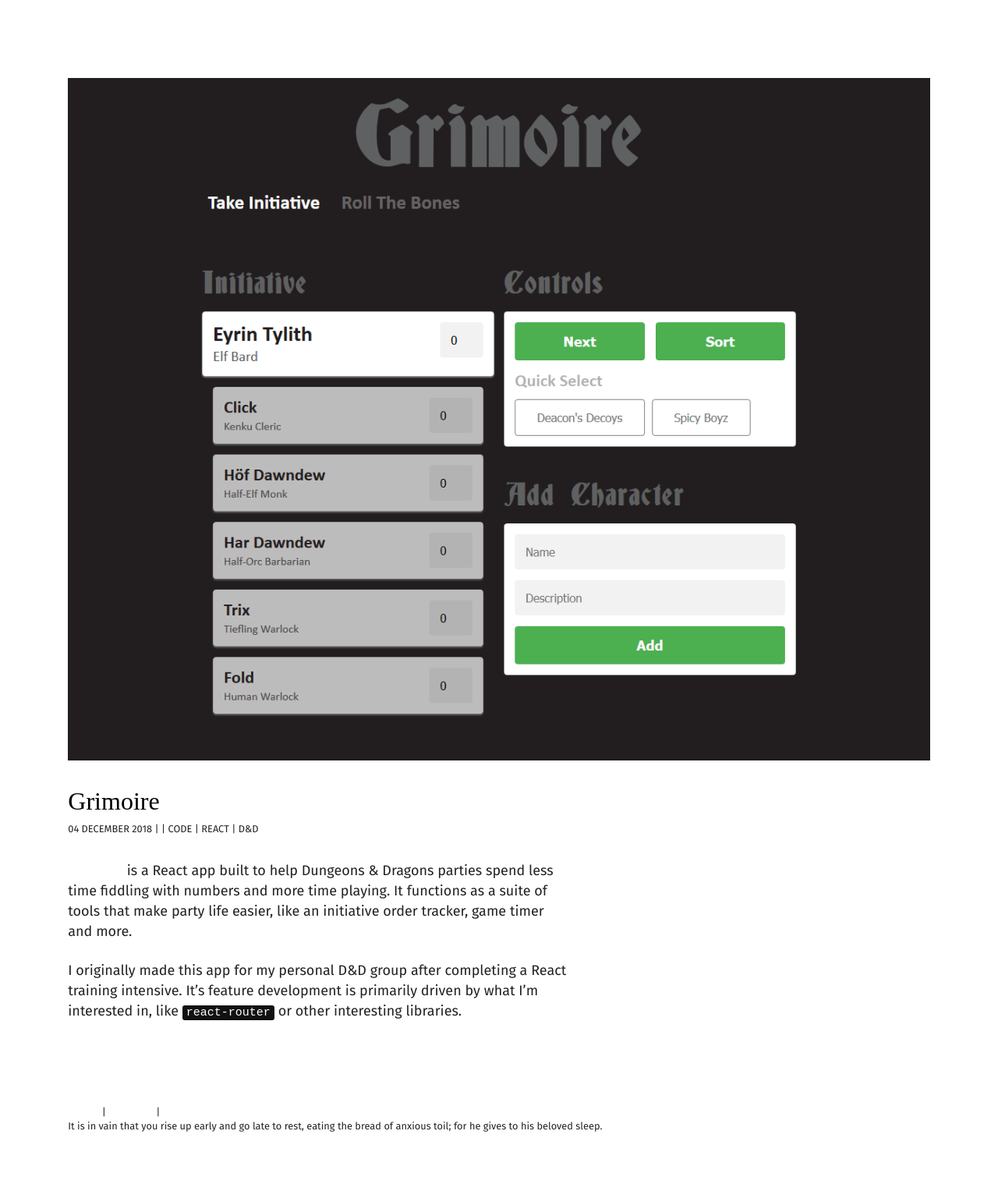
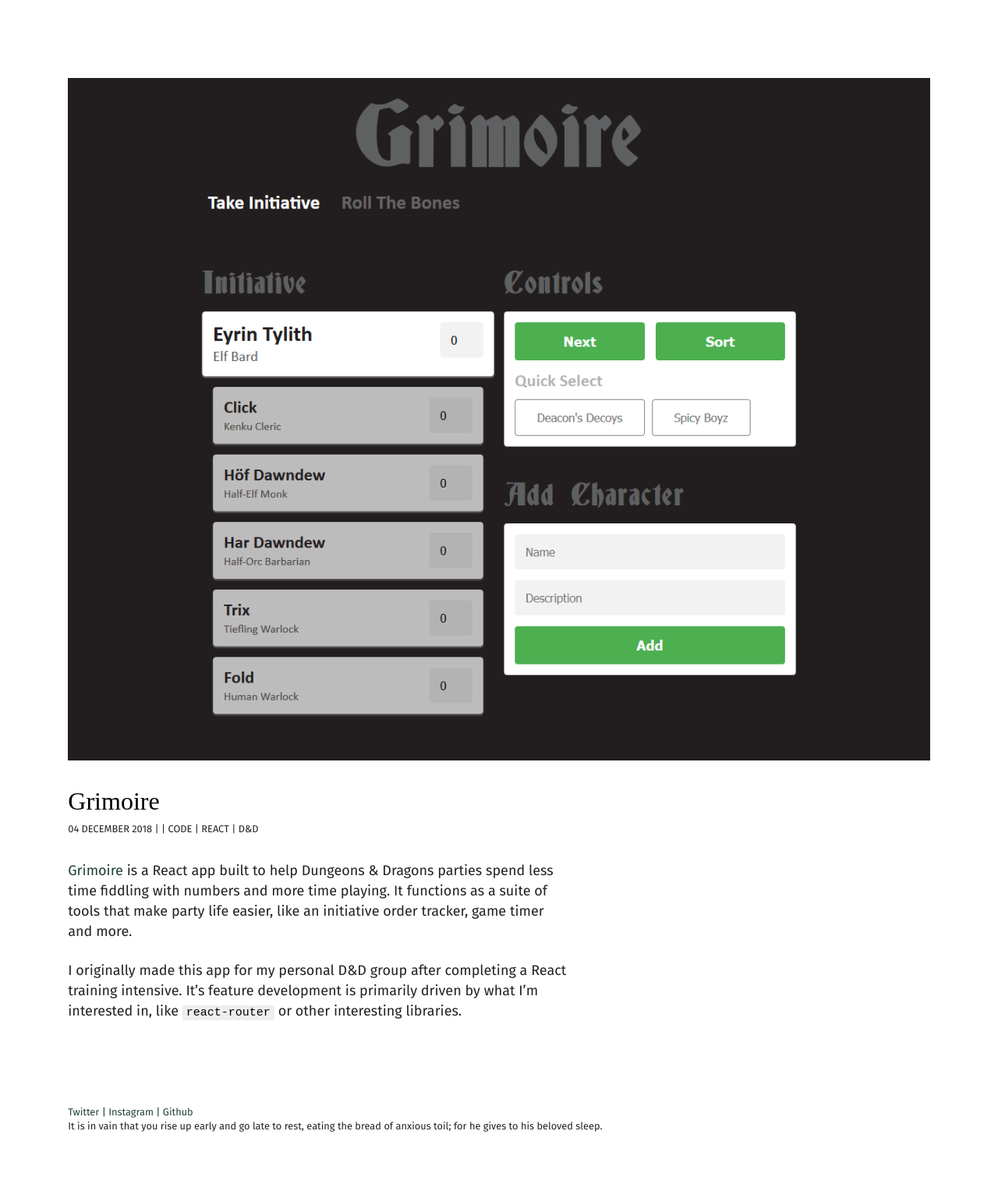
Before and after one commit to lkpttn/lkpttn.github.io, a Jekyll site: the page built from _posts/2018-12-04-grimoire.markdown, in a window 1280 px wide. Shown: the whole page at 78% size. Built offline with Jekyll 4.4.1, drawn with Linux system fonts in a browser that asks for light colours; some web fonts are replaced.

Commit message:
Color theme changes

```diff
--- a/assets/style.css
+++ b/assets/style.css
@@ -48,11 +48,11 @@
   font-family: 'Fira Sans', sans-serif;
   font-weight: bold;
   font-size: 1em;
-  color: rgb(199, 199, 199);
+  color: rgb(34, 34, 34);
 }
 
 h5 {
-  color: #fff;
+  color: #000;
   text-transform: uppercase;
 }
 
@@ -85,22 +85,22 @@
 
 /* Links */
 a {
-  color: #fff;
+  color: #1D4036;
   text-decoration: none;
 }
 a:visited {
-  color: #fff;
+  color: #1D4036;
 }
 a:hover {
-  color: #fff;
+  color: #1D4036;
   text-decoration: underline;
 }
 
 /* Blockquotes */
 blockquote {
-  color: #fff;
+  color: #000000;
   font-family: 'Inknut Antiqua', serif;
-  border-left: 4px solid #fff;
+  border-left: 4px solid #1D4036;
   padding-left: 15px;
   margin-bottom: 15px;
   font-size: 18px;
@@ -116,8 +116,8 @@
   font-size: 15px;
   font-family: 'Courier New', Courier, monospace;
   border-radius: 3px;
-  background-color: #111;
-  color: #fff;
+  background-color: #eeeeee;
+  color: #000000;
 }
 
 code {
```
